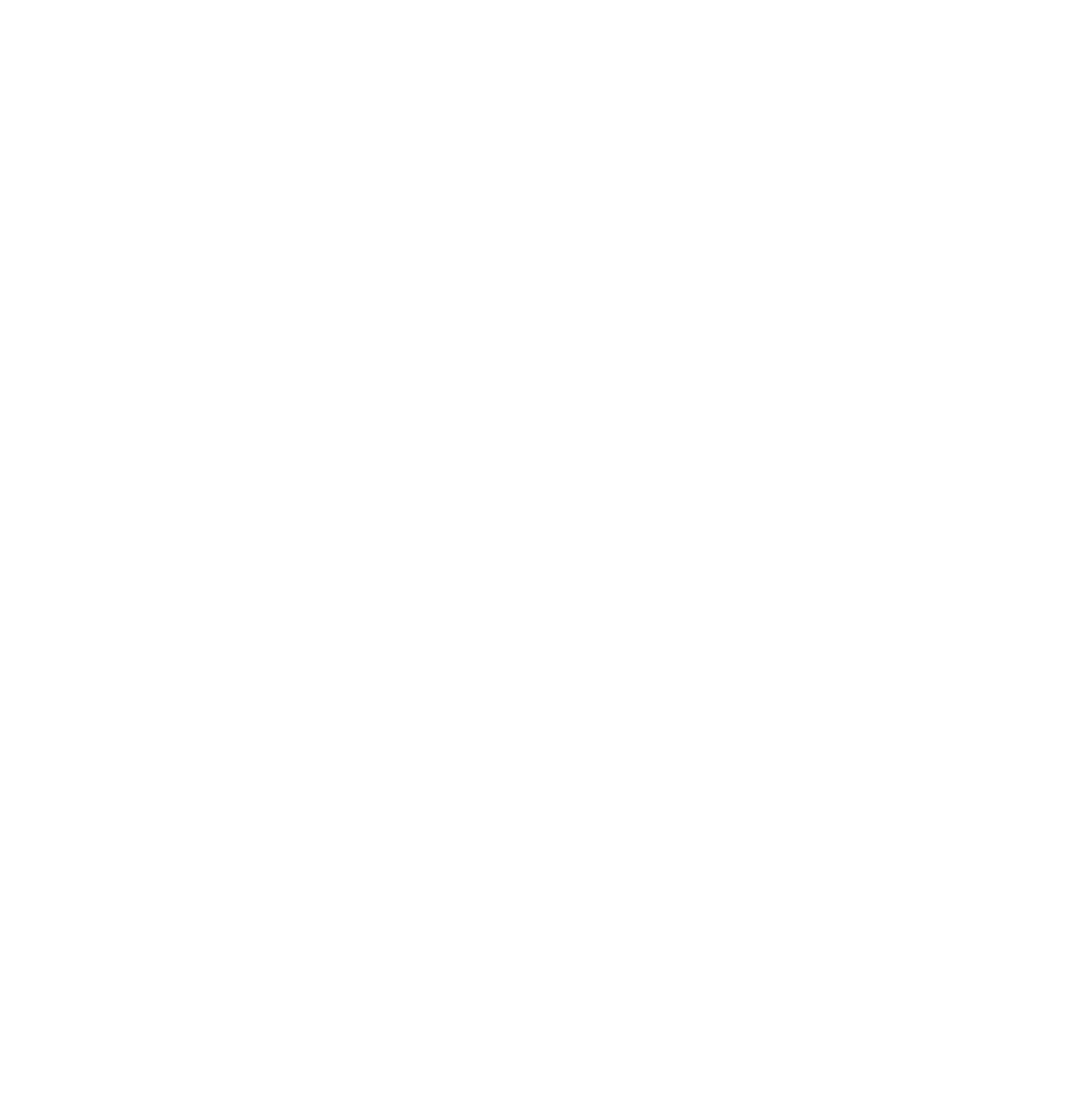
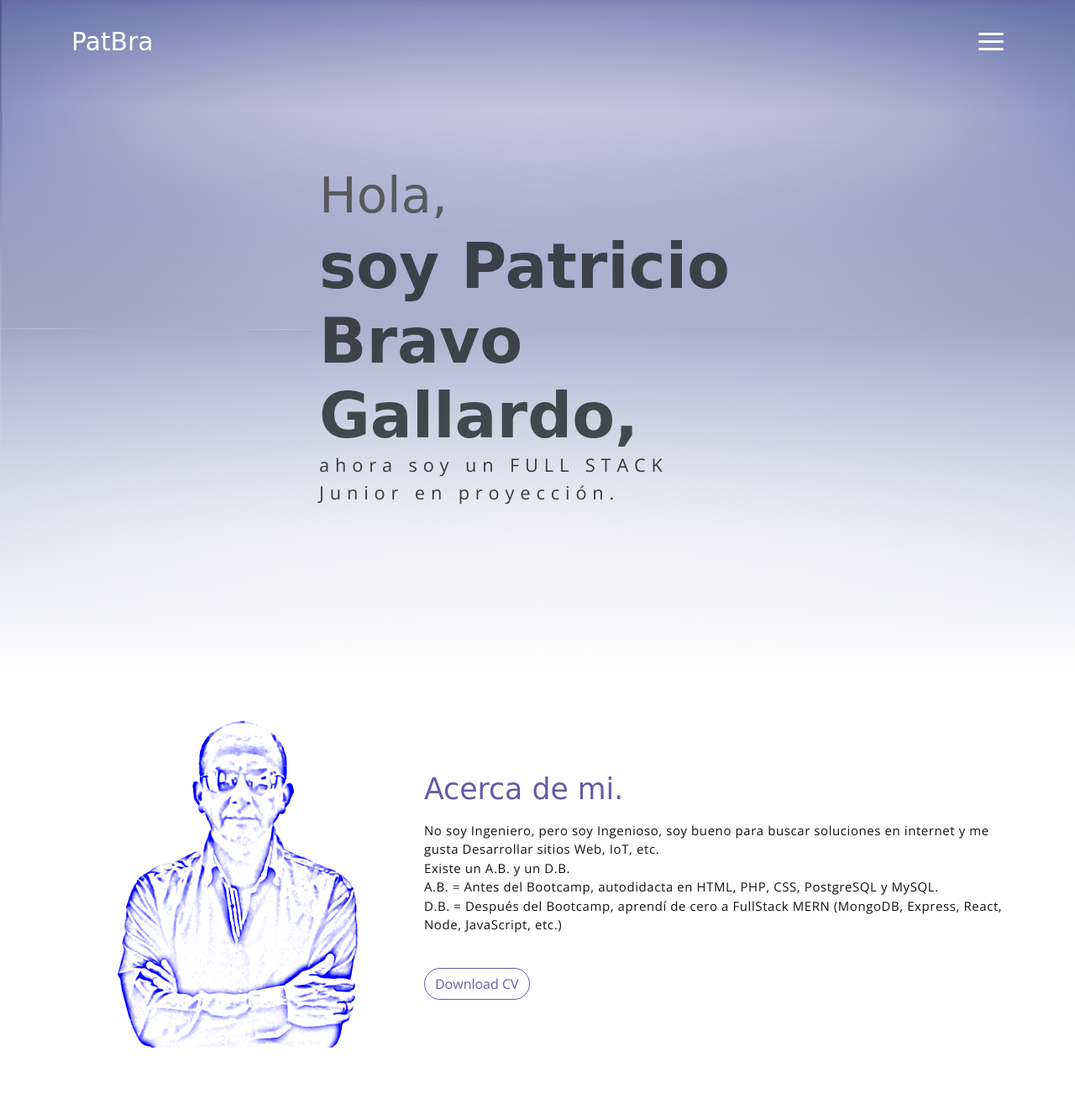
Before and after one commit to PatBra/proyecto6, a plain HTML site: page index.html in a window 1280 px wide. Shown: the whole page at 84% size. Before the commit the page ends 800 px from the top, so only its background shows below. Drawn offline with nearby package versions, Linux system fonts and the light colour scheme; a web font is replaced by a local one.

Commit message:
1ra Actualizacion

```diff
--- a/index.html
+++ b/index.html
@@ -39,6 +39,41 @@
             </a>
         </div>
     </nav>
+    <header id="home" class="header">
+        <div class="overlay"></div>
+        <div class="header-content container">
+            <h1 class="header-title">
+                <span class="up">Hola,</span>
+                <span class="down">soy Patricio Bravo Gallardo,</span>
+            </h1>
+            <p class="header-subtitle">ahora soy un FULL STACK Junior en proyección.</p>
+        </div>
+    </header>
+    <section class="section pt-5" id="about">
+        <div class="container text-center">
+            <div class="about">
+                <div class="about-img-holder">
+                    <img src="assets/imgs/man.png" class="about-img" alt="Mi foto">
+                </div>
+                <div class="about-caption">
+                    <h2 class="section-title mb-3">Acerca de mi.</h2>
+                    <p>
+                        No soy Ingeniero, pero soy Ingenioso, soy bueno para buscar soluciones en internet y me gusta Desarrollar sitios Web, IoT, etc.<br>
+                        Existe un A.B. y un D.B.<br>
+                        A.B. = Antes del Bootcamp, autodidacta en HTML, PHP, CSS, PostgreSQL y MySQL.<br>
+                        D.B. = Después del Bootcamp, aprendí de cero a FullStack MERN (MongoDB, Express, React, Node, JavaScript, etc.)<br>
+                    </p>
+                    <a href="assets/pdf/cv_patbra.pdf" target="_blank"> <button class="btn-rounded btn btn-outline-primary mt-4">Download CV</button></a>
+                </div>
+            </div>
+        </div>
+    </section>
+
+
+
+
+
+
 
     <script src="assets/js/jquery-3.4.1.js"></script>
     <script src="assets/js/bootstrap.bundle.js"></script>
```
